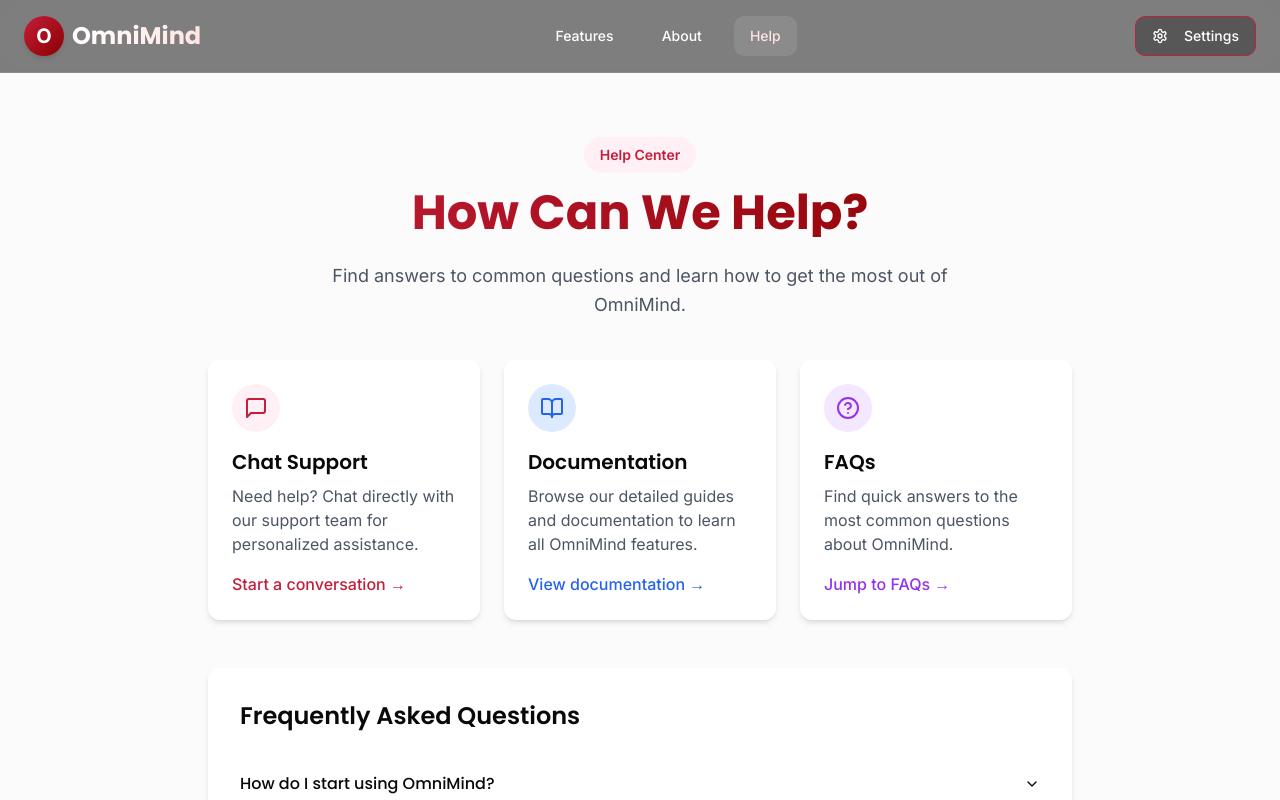
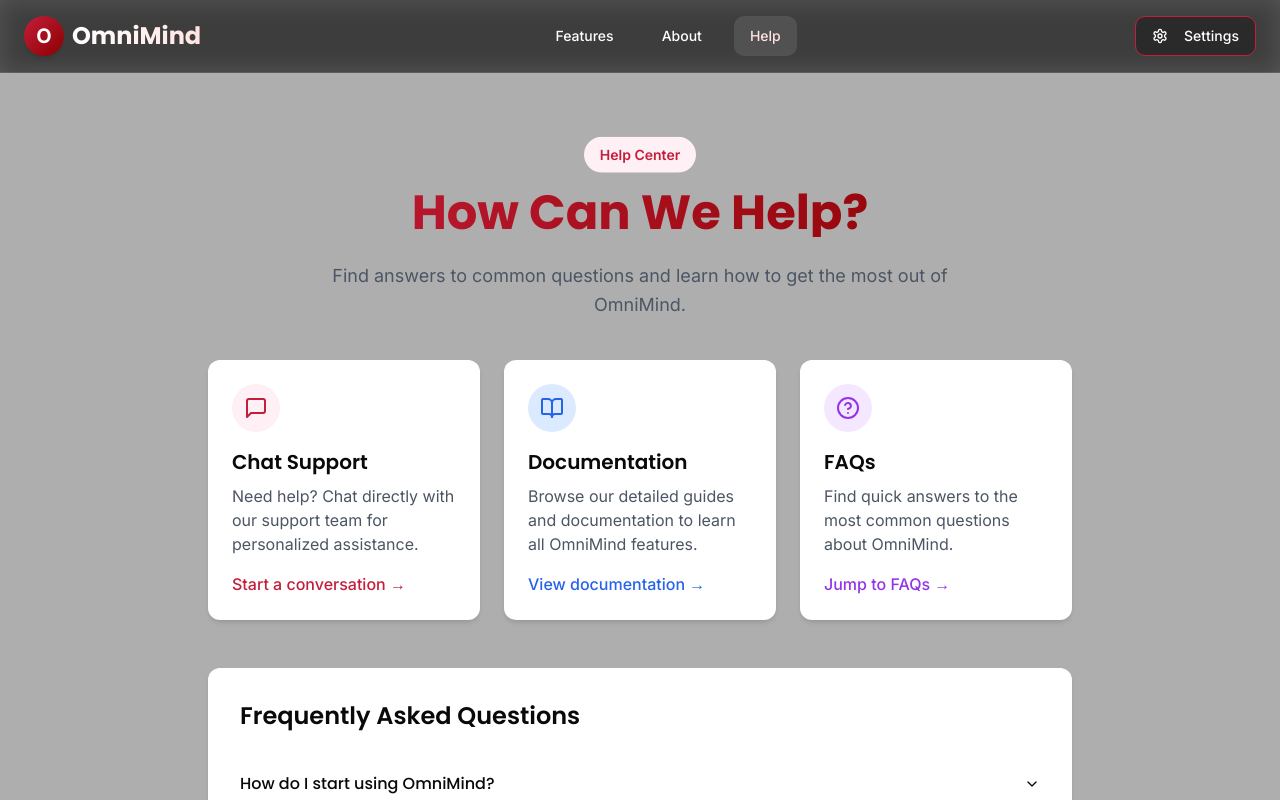
Before and after one commit to rajshah9305/omnimind-sparkle-interface-59, a React (Vite) app: page /help in a window 1280 px wide. Shown: the top 800 px of the page. Built offline with nearby package versions, Linux system fonts and the light colour scheme.

Commit message:
Fix: Image loading issue

```diff
--- a/src/layouts/MainLayout.tsx
+++ b/src/layouts/MainLayout.tsx
@@ -1,4 +1,3 @@
-
 import React, { useState } from 'react';
 import { Settings, HelpCircle, Star, Menu, X } from 'lucide-react';
 import { Button } from '@/components/ui/button';
@@ -23,8 +22,8 @@ const MainLayout: React.FC<MainLayoutProps> = ({ children }) => {
   };
 
   return (
-    <div className="min-h-screen bg-roses-light bg-cover bg-center bg-fixed">
-      <div className="min-h-screen backdrop-blur-sm bg-white/30">
+    <div className="min-h-screen bg-roses-dark bg-cover bg-center bg-fixed">
+      <div className="min-h-screen backdrop-blur-sm bg-black/30">
         <header className="py-4 px-6 flex justify-between items-center backdrop-blur-md bg-black/50 sticky top-0 z-20 border-b border-white/10">
           <Link to="/" className="flex items-center gap-2">
             <div className="w-10 h-10 rounded-full bg-gradient-to-br from-omni-primary to-omni-secondary flex items-center justify-center text-white font-bold text-xl shadow-md">
```
